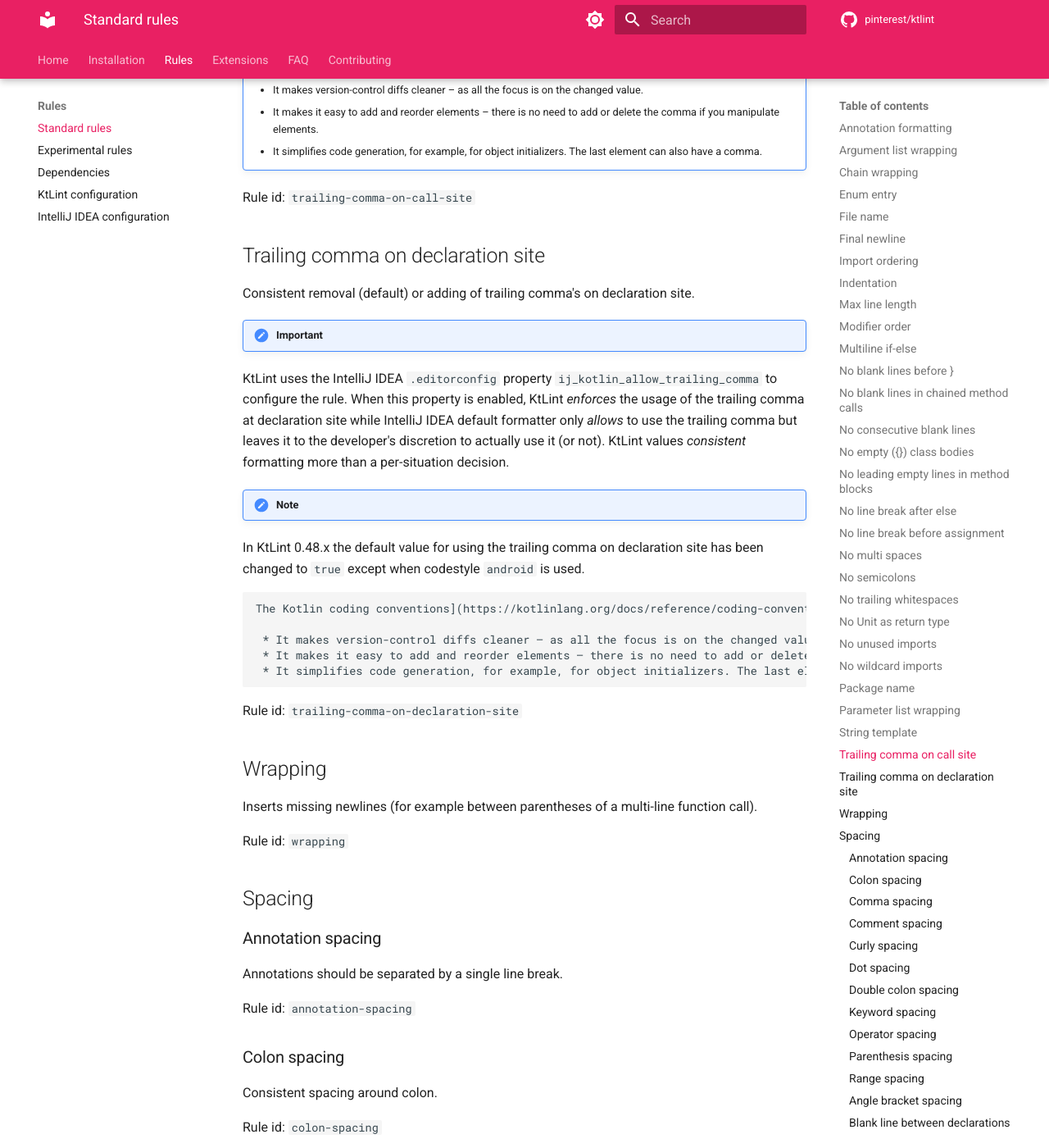
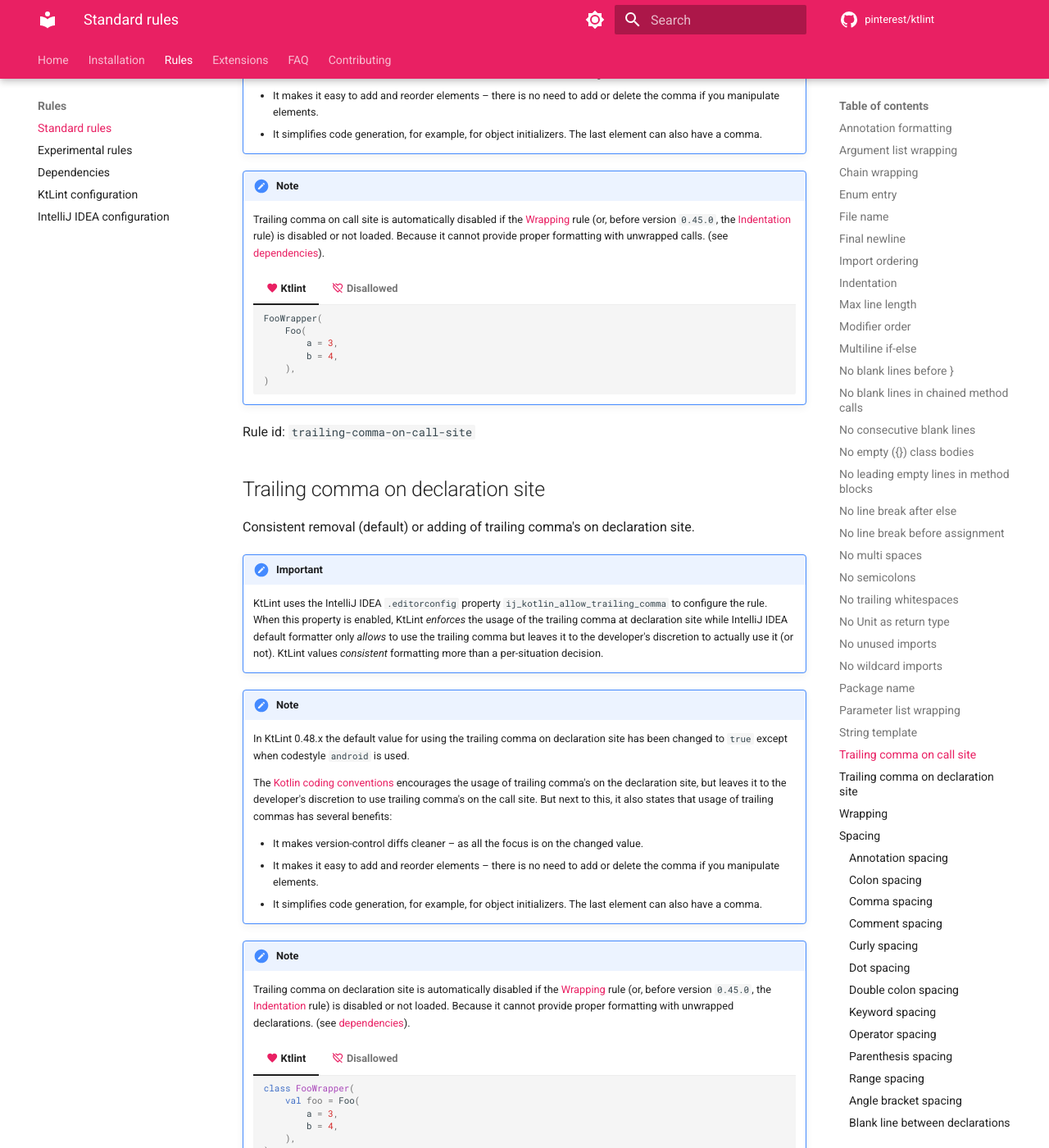
Before and after one commit to pinterest/ktlint, an MkDocs documentation site: the page built from docs/rules/standard.md, in a window 1280 px wide and 1400 px high, scrolled down 5353 px. Shown: the whole window at 82% size. Built offline with MkDocs 1.6.1 and Material for MkDocs 9.7.7, drawn with Linux system fonts in a browser that asks for light colours; comment, search, counter and statistics services are not loaded.

Commit message:
Add documents about trailing comma is disabled when wrapping is enabled (#1800)
Co-authored-by: paul-dingemans <paul-dingemans@users.noreply.github.com>

````diff
--- a/docs/rules/standard.md
+++ b/docs/rules/standard.md
@@ -186,11 +186,34 @@
 !!! note
     In KtLint 0.48.x the default value for using the trailing comma on call site has been changed to `true` except when codestyle `android` is used.
 
-    Although the Kotlin coding conventions](https://kotlinlang.org/docs/reference/coding-conventions.html#names-for-test-methods) leaves it to the developer's discretion to use trailing comma's on the call site, it also states that usage of trailing commas has several benefits:
+    Although the [Kotlin coding conventions](https://kotlinlang.org/docs/reference/coding-conventions.html#names-for-test-methods) leaves it to the developer's discretion to use trailing comma's on the call site, it also states that usage of trailing commas has several benefits:
 
      * It makes version-control diffs cleaner – as all the focus is on the changed value.
      * It makes it easy to add and reorder elements – there is no need to add or delete the comma if you manipulate elements.
      * It simplifies code generation, for example, for object initializers. The last element can also have a comma.
+
+!!! note
+    Trailing comma on call site is automatically disabled if the [Wrapping](#wrapping) rule (or, before version `0.45.0`, the [Indentation](#indentation) rule) is disabled or not loaded. Because it cannot provide proper formatting with unwrapped calls. (see [dependencies](./dependencies.md)).
+
+    === "[:material-heart:](#) Ktlint"
+
+        ```kotlin
+        FooWrapper(
+            Foo(
+                a = 3,
+                b = 4,
+            ),
+        )
+        ```
+    === "[:material-heart-off-outline:](#) Disallowed"
+
+        ```kotlin
+        FooWrapper(Foo(
+            a = 3,
+            b = 4,
+        ),) // it's weird to insert "," between unwrapped (continued) parenthesis
+        ```
+
 
 Rule id: `trailing-comma-on-call-site`
 
@@ -199,16 +222,39 @@
 Consistent removal (default) or adding of trailing comma's on declaration site.
 
 !!! important
-KtLint uses the IntelliJ IDEA `.editorconfig` property `ij_kotlin_allow_trailing_comma` to configure the rule. When this property is enabled, KtLint *enforces* the usage of the trailing comma at declaration site while IntelliJ IDEA default formatter only *allows* to use the trailing comma but leaves it to the developer's discretion to actually use it (or not). KtLint values *consistent* formatting more than a per-situation decision.
+    KtLint uses the IntelliJ IDEA `.editorconfig` property `ij_kotlin_allow_trailing_comma` to configure the rule. When this property is enabled, KtLint *enforces* the usage of the trailing comma at declaration site while IntelliJ IDEA default formatter only *allows* to use the trailing comma but leaves it to the developer's discretion to actually use it (or not). KtLint values *consistent* formatting more than a per-situation decision.
 
 !!! note
-In KtLint 0.48.x the default value for using the trailing comma on declaration site has been changed to `true` except when codestyle `android` is used.
+    In KtLint 0.48.x the default value for using the trailing comma on declaration site has been changed to `true` except when codestyle `android` is used.
 
-    The Kotlin coding conventions](https://kotlinlang.org/docs/reference/coding-conventions.html#names-for-test-methods) encourages the usage of trailing comma's on the declaration site, but leaves it to the developer's discretion to use trailing comma's on the call site. But next to this, it also states that usage of trailing commas has several benefits:
+    The [Kotlin coding conventions](https://kotlinlang.org/docs/reference/coding-conventions.html#names-for-test-methods) encourages the usage of trailing comma's on the declaration site, but leaves it to the developer's discretion to use trailing comma's on the call site. But next to this, it also states that usage of trailing commas has several benefits:
 
      * It makes version-control diffs cleaner – as all the focus is on the changed value.
      * It makes it easy to add and reorder elements – there is no need to add or delete the comma if you manipulate elements.
      * It simplifies code generation, for example, for object initializers. The last element can also have a comma.
+
+!!! note
+    Trailing comma on declaration site is automatically disabled if the [Wrapping](#wrapping) rule (or, before version `0.45.0`, the [Indentation](#indentation) rule) is disabled or not loaded. Because it cannot provide proper formatting with unwrapped declarations. (see [dependencies](./dependencies.md)).
+
+    === "[:material-heart:](#) Ktlint"
+
+        ```kotlin
+        class FooWrapper(
+            val foo = Foo(
+                a = 3,
+                b = 4,
+            ),
+        )
+        ```
+    === "[:material-heart-off-outline:](#) Disallowed"
+
+        ```kotlin
+        class FooWrapper(val foo = Foo(
+            a = 3,
+            b = 4,
+        ),) // it's weird to insert "," between unwrapped (continued) parenthesis
+        ```
+
 
 Rule id: `trailing-comma-on-declaration-site`
 
````
